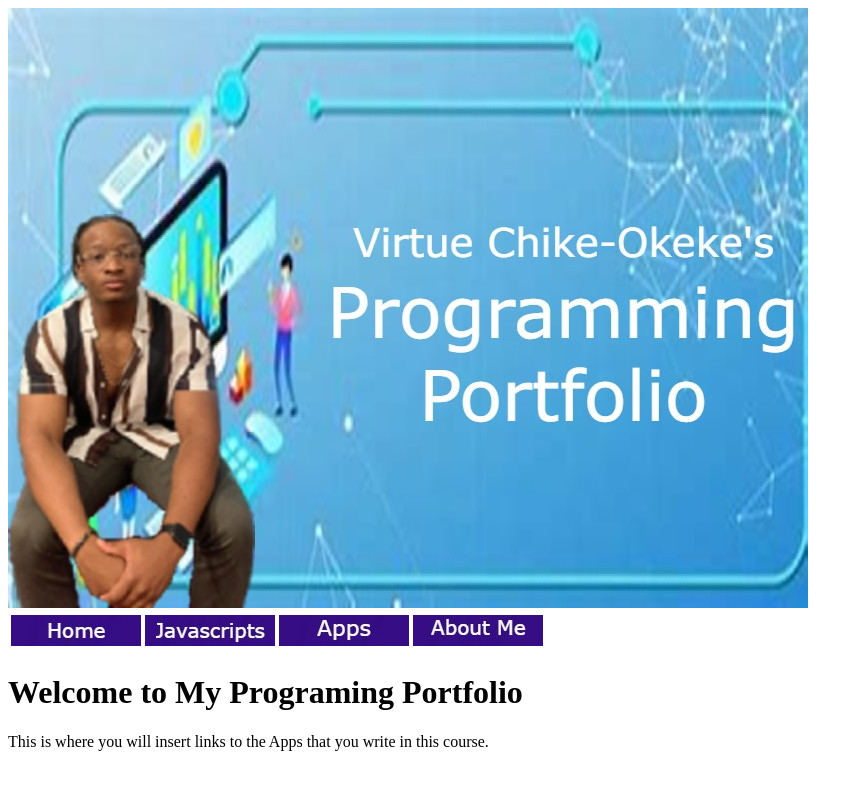
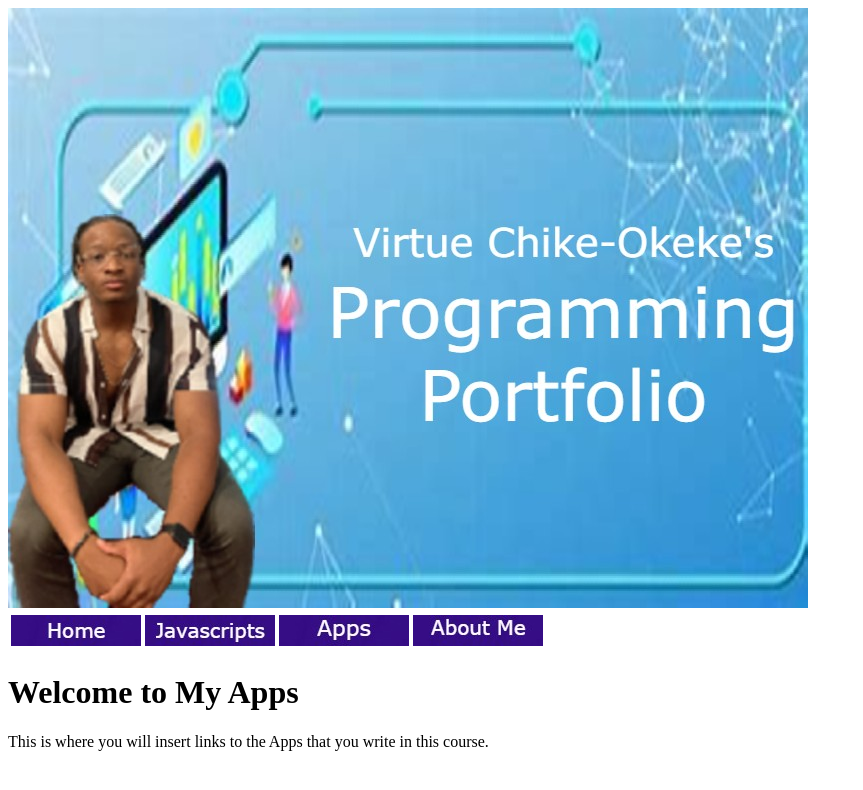
Before and after one commit to vchike-okeke/vchike-okeke.github.io, a plain HTML site: page Apps.html in a window 1280 px wide. Shown: the whole page, without its empty margins (0-863 px from the left). Drawn offline with Linux system fonts and the light colour scheme.

Commit message:
Update Apps.html

```diff
--- a/Apps.html
+++ b/Apps.html
@@ -27,7 +27,7 @@
     </tr>
     </thead>
     </table>
-    <h1>Welcome to My Programing Portfolio</h1>
+    <h1>Welcome to My Apps</h1>
     <p>This is where you will insert links to the Apps that you write in this course.</p>
     </body>
 </html>
```
